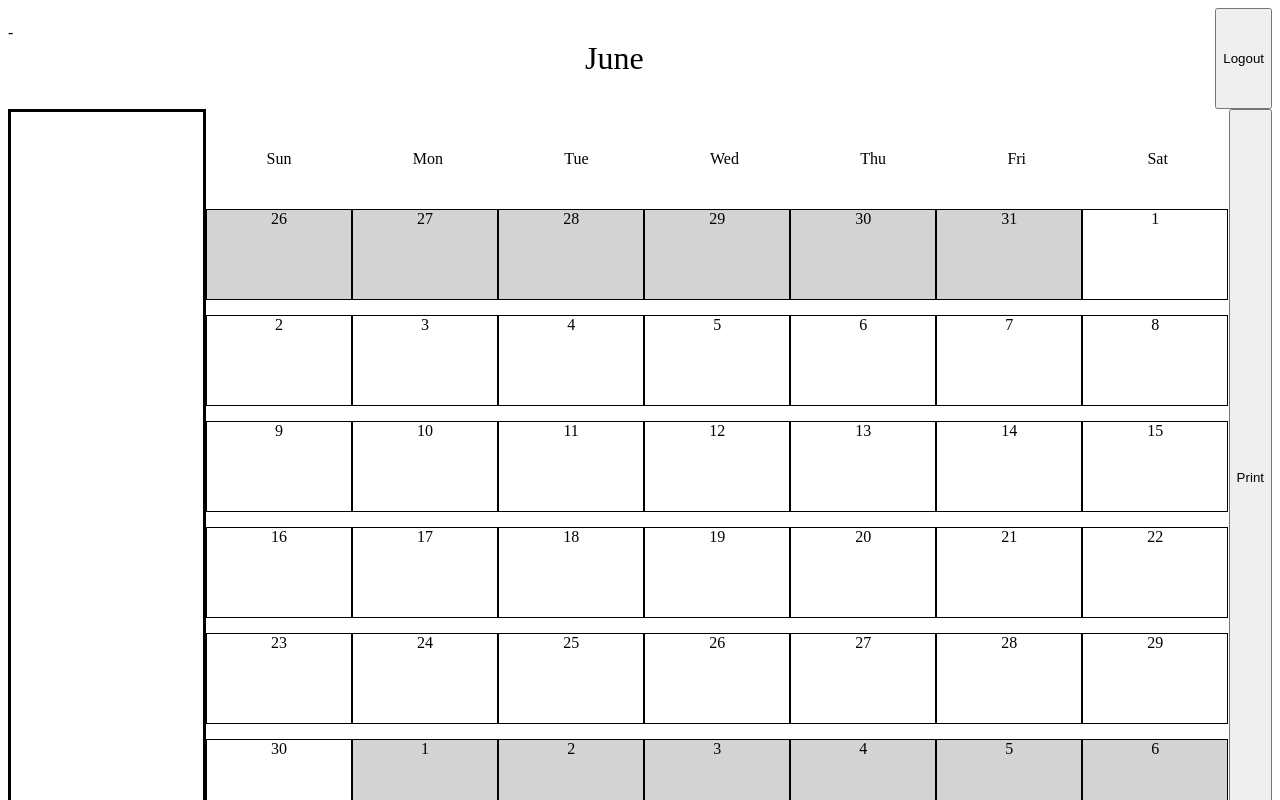
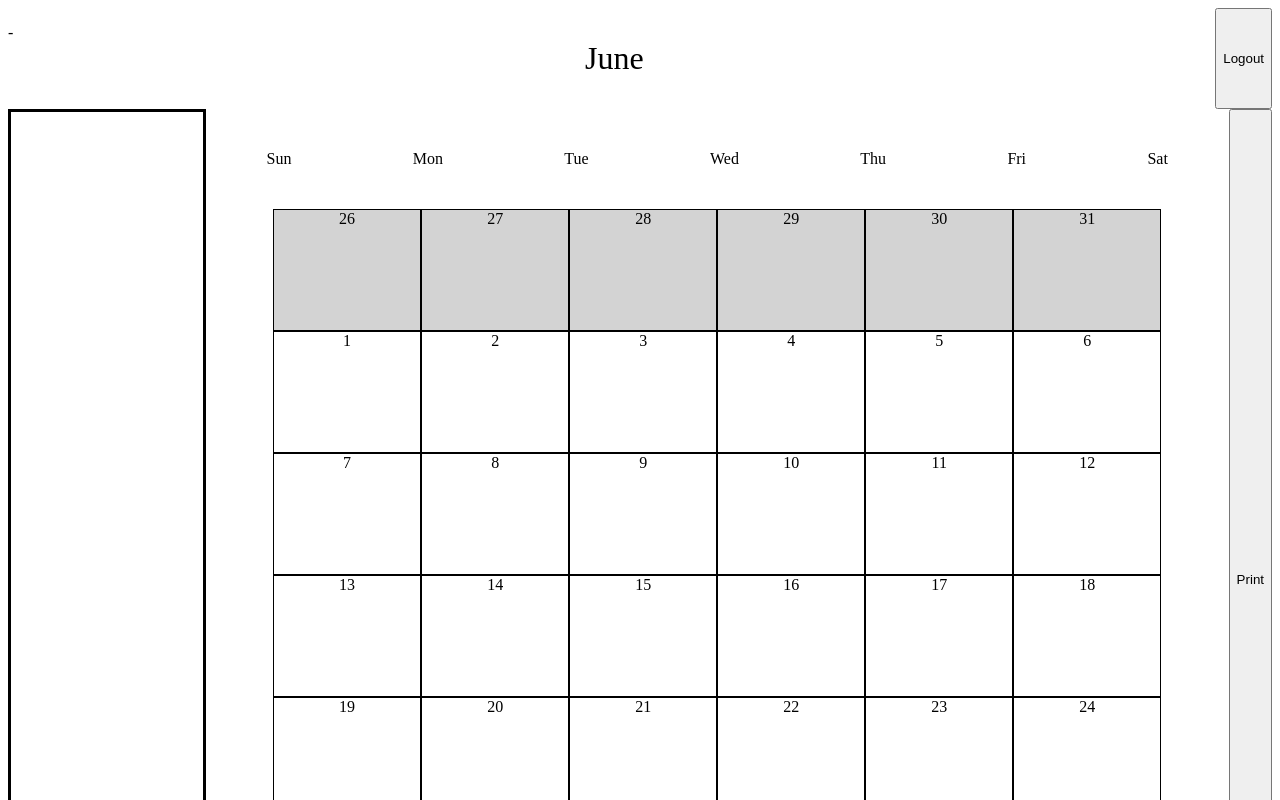
Before and after one commit to st0ppers/calendar-scheduler, a React (Create React App) app: page / in a window 1280 px wide. Shown: the top 800 px of the page. Built offline with nearby package versions, Linux system fonts and the light colour scheme.

Commit message:
selection for date

```diff
--- a/src/components/Calendar.tsx
+++ b/src/components/Calendar.tsx
@@ -1,12 +1,11 @@
-import { useState } from "react";
+import { observer } from "mobx-react";
+import { useState } from "../internal/ContextProvider";
 import CalendarBox from "./CalendarBox";
 
 const Calendar = () => {
+    const weekdays: string[] = ['Sun', 'Mon', 'Tue', 'Wed', 'Thu', 'Fri', 'Sat'];
 
-    const [currentDay, setCurrentDay] = useState(new Date());
-    const weekdays: string[] = ['Sun', 'Mon', 'Tue', 'Wed', 'Thu', 'Fri', 'Sat'];
-    const [isNotesOpen, setIsNotesOpen] = useState(false);
-
+    const { getStartDate, getEndDate } = useState();
     return (
         <>
             <div style={{ width: "100%", flexGrow: "1", display: "flex", flexDirection: "column" }}>
@@ -23,12 +22,15 @@ const Calendar = () => {
                         })
                     }
                 </div>
-                <CalendarBox day={currentDay} changeCurrentDay={setCurrentDay} setNotesModeal={setIsNotesOpen} />
+                <CalendarBox />
             </div>
 
-            <button onClick={() => { }}>Print</button>
+            <button onClick={() => {
+                console.log("Start Date: ", getStartDate.day);
+                console.log("End Date: ", getEndDate.day);
+            }}>Print</button>
         </>
     )
 }
 
-export default Calendar;
+export default observer(Calendar);
--- a/src/components/CalendarBox.tsx
+++ b/src/components/CalendarBox.tsx
@@ -1,13 +1,14 @@
-interface Props {
-    day: Date;
-    changeCurrentDay: (day: Date) => void;
-    setNotesModeal: (isOpen:boolean) => void;
-}
+import CalendarDate from "./CalendarDate";
+import { Day } from "../models/Day";
+import { useState } from "../internal/ContextProvider";
 
-const CalendarBox = (props: Props) => {
-    const firstDayOfMonth = new Date(props.day.getFullYear(), props.day.getMonth(), 1);
+const CalendarBox = () => {
+    const currentDay = new Date();
+    const firstDayOfMonth = new Date(currentDay.getFullYear(), currentDay.getMonth(), 1);
     const weekdayOfFirstDay = firstDayOfMonth.getDay();
-    let currentDays = [];
+    let currentDays: Day[] = [];
+
+    const { getStartDate, getEndDate, getCurrentPlayer } = useState();//TODO: Delte later
 
     for (let day = 0; day < 42; day++) {
         if (day === 0 && weekdayOfFirstDay === 0) {
@@ -19,44 +20,62 @@ const CalendarBox = (props: Props) => {
         }
 
         let calendarDay = {
-            currentMonth: (firstDayOfMonth.getMonth() === props.day.getMonth()),
+            currentMonth: (firstDayOfMonth.getMonth() === currentDay.getMonth()),
             date: (new Date(firstDayOfMonth)),
             month: firstDayOfMonth.getMonth(),
             number: firstDayOfMonth.getDate(),
-            selected: (firstDayOfMonth.toDateString() === props.day.toDateString()),
-            year: firstDayOfMonth.getFullYear()
+            selected: (firstDayOfMonth.toDateString() === currentDay.toDateString()),
+            year: firstDayOfMonth.getFullYear(),
+            index: day
         }
 
+        //console.log(calendarDay);
         currentDays.push(calendarDay);
     }
-
-    // const handleClick = (event: React.MouseEvent<HTMLParagraphElement, MouseEvent>) => {
-    //     const target = event.target as HTMLParagraphElement;
-    //     const textContent = Number(target.textContent);
-
-    //     props.setStartDate(textContent);
-    // };
 
     return (
         <div style={{ width: "100%", flexGrow: "1", display: "flex", flexWrap: "wrap", justifyContent: "center", boxSizing: "border-box" }}>
             {
                 currentDays.map((day, index) => {
+
+                    if (getStartDate.index === index && getStartDate.day === day.number) {
+                        return (
+                            <CalendarDate key={index} index={index} day={day} color={getCurrentPlayer.color} />
+                        )
+                    }
+
+                    if (getEndDate.index === index && getEndDate.day === day.number) {
+                        return (
+                            <CalendarDate key={index} index={index} day={day} color={getCurrentPlayer.color} />
+                        )
+                    }
+
+                    if (index >= getStartDate.index && index <= getEndDate.index) {
+                        return (
+                            <CalendarDate key={index} index={index} day={day} color={getCurrentPlayer.color} />
+                        )
+                    }
+
                     return (
-                        <div key={index}
-                            // onClick={props.setNotesModeal}
-                            style={{
-                                width: "14.28%",
-                                height: "14.28%",
-                                // height: "fit-content",
-                                border: "1px solid black",
-                                boxSizing: "border-box",
-                                backgroundColor: day.currentMonth ? "white" : "lightgrey"
-                            }}>
-                            <p style={{ textAlign: "center", padding: "0px", margin: "0px" }}>
-                                {day.number}
-                            </p>
-                        </div>
+                        <CalendarDate key={index} index={index} day={day} color={day.currentMonth ? "white" : "lightgrey"} />
                     )
+
+                    // return (
+                    //     <div key={index}
+                    //         onClick={handleClick}
+                    //         style={{
+                    //             width: "14.28%",
+                    //             height: "14.28%",
+                    //             // height: "fit-content",
+                    //             border: "1px solid black",
+                    //             boxSizing: "border-box",
+                    //             backgroundColor: day.currentMonth ? "white" : "lightgrey"
+                    //         }}>
+                    //         <p style={{ textAlign: "center", padding: "0px", margin: "0px" }}>
+                    //             {day.number}
+                    //         </p>
+                    //     </div>
+                    // )
                 })
             }
         </div>
--- /dev/null
+++ b/src/components/CalendarDate.tsx
@@ -0,0 +1,65 @@
+import { Day } from "../models/Day";
+import { observer } from "mobx-react";
+import { useState } from "../internal/ContextProvider";
+import Line from "./Line";
+
+interface Props {
+    index: number;
+    day: Day;
+    color: string;
+}
+
+const CalendarDate = (props: Props) => {
+    const { setEndDate, setStartDate, getIsStartDateSelected, setIsStartDateSelected } = useState();
+    const { getCurrentPlayer, getStartDate, getEndDate } = useState();//TODO: Delte later
+
+    const handleClick = (event: React.MouseEvent<HTMLParagraphElement, MouseEvent>, index: number) => {
+        const target = event.target as HTMLParagraphElement;
+        const textContent = Number(target.textContent);
+
+        if (!getIsStartDateSelected) {
+            setStartDate({ day: textContent, index: index });
+            setIsStartDateSelected(true);
+        }
+        else {
+            setEndDate({ day: textContent, index: index });
+            setIsStartDateSelected(false);
+        }
+
+        //console.log("Index: ", index);
+        //console.log("Day: ", props.day);
+        console.log("StartDay: condition: ", getStartDate.index === index);
+        console.log("EndDay: condition: ", getEndDate.index === index);
+        //console.log(textContent);
+    };
+
+    return (
+        <div key={props.index}
+            onClick={(event) => handleClick(event, props.index)}
+            style={{
+                width: "14.28%",
+                height: "14.28%",
+                // height: "fit-content",
+                border: "1px solid black",
+                backgroundColor: props.day.currentMonth ? "white" : "lightgrey"
+                //backgroundColor: props.color
+            }}>
+            <p style={{ textAlign: "center", padding: "0px", margin: "0px" }}>
+                {props.day.number}
+            </p>
+            <Line day={props.day} color={props.color}/>
+        </div>
+    )
+}
+
+export default observer(CalendarDate);
+            //style={{
+            //    width: "14.28%",
+            //    height: "14.28%",
+            //    // height: "fit-content",
+            //    border: "1px solid black",
+            //    boxSizing: "border-box",
+            //    //backgroundColor: props.day.currentMonth ? "white" : "lightgrey"
+            //    //backgroundColor: props.color
+            //    background: 'linear-gradient(90deg, blue 50%, transparent 50%)'
+            //}}>
--- /dev/null
+++ b/src/components/Line.tsx
@@ -0,0 +1,20 @@
+import { Day } from "../models/Day";
+
+interface Props {
+    day: Day;
+    color: string;
+}
+
+const Line = (props: Props) => {
+    return (
+        <div style={{ display: 'flex', alignItems: 'center', justifyContent: 'center', height: '100px' }}>
+            <div style={{
+                width: '100%',
+                height: '1px',
+                backgroundColor: props.color
+            }} />
+        </div>
+    )
+}
+
+export default Line;
--- a/src/internal/ContextProvider.tsx
+++ b/src/internal/ContextProvider.tsx
@@ -6,10 +6,9 @@ interface Props {
     state: State;
 }
 
-const StateContext = React.createContext<State>({} as State);
+const StateContext = React.createContext<State>(null as unknown as State);
 
-export const StateProvider: React.FC<Props> = (props: Props) =>
-(
+export const StateProvider: React.FC<Props> = (props: Props) => (
     <StateContext.Provider value={props.state}>
         {props.children}
     </StateContext.Provider>
--- a/src/mock/MockRetriever.ts
+++ b/src/mock/MockRetriever.ts
@@ -4,7 +4,7 @@ import IRetriever from "../retriever/Retriever";
 export class MockRetriever implements IRetriever {
     getCurrentPlayer(): Promise<Player> {
         return new Promise<Player>((resolve, reject) => {
-            resolve({ color: "Pink", name: "Jessie" } as Player);
+            resolve({ color: "Red", name: "Jessie" } as Player);
         });
     }
 
--- /dev/null
+++ b/src/models/Day.ts
@@ -0,0 +1,9 @@
+export interface Day {
+    currentMonth: boolean;
+    date: Date;
+    month: number;
+    number: number;
+    selected: boolean;
+    year: number;
+    index: number;
+}
--- /dev/null
+++ b/src/models/DayIndex.ts
@@ -0,0 +1,4 @@
+export interface DayIndex {
+    index: number;
+    day: number;
+}
--- a/src/models/Player.ts
+++ b/src/models/Player.ts
@@ -1,4 +1,4 @@
-export interface Player{
+export interface Player {
     name: string;
     color: string;
     //Maybe add isAdmin
--- /dev/null
+++ b/src/models/defaultValues/DayIndex.ts
@@ -0,0 +1,6 @@
+import { DayIndex } from "../DayIndex";
+
+export const DefaultDayIndex: DayIndex = {
+    index: -1,
+    day: -1
+}
```
Also changed, not shown: src/state/State.ts (+35 -5 lines).
